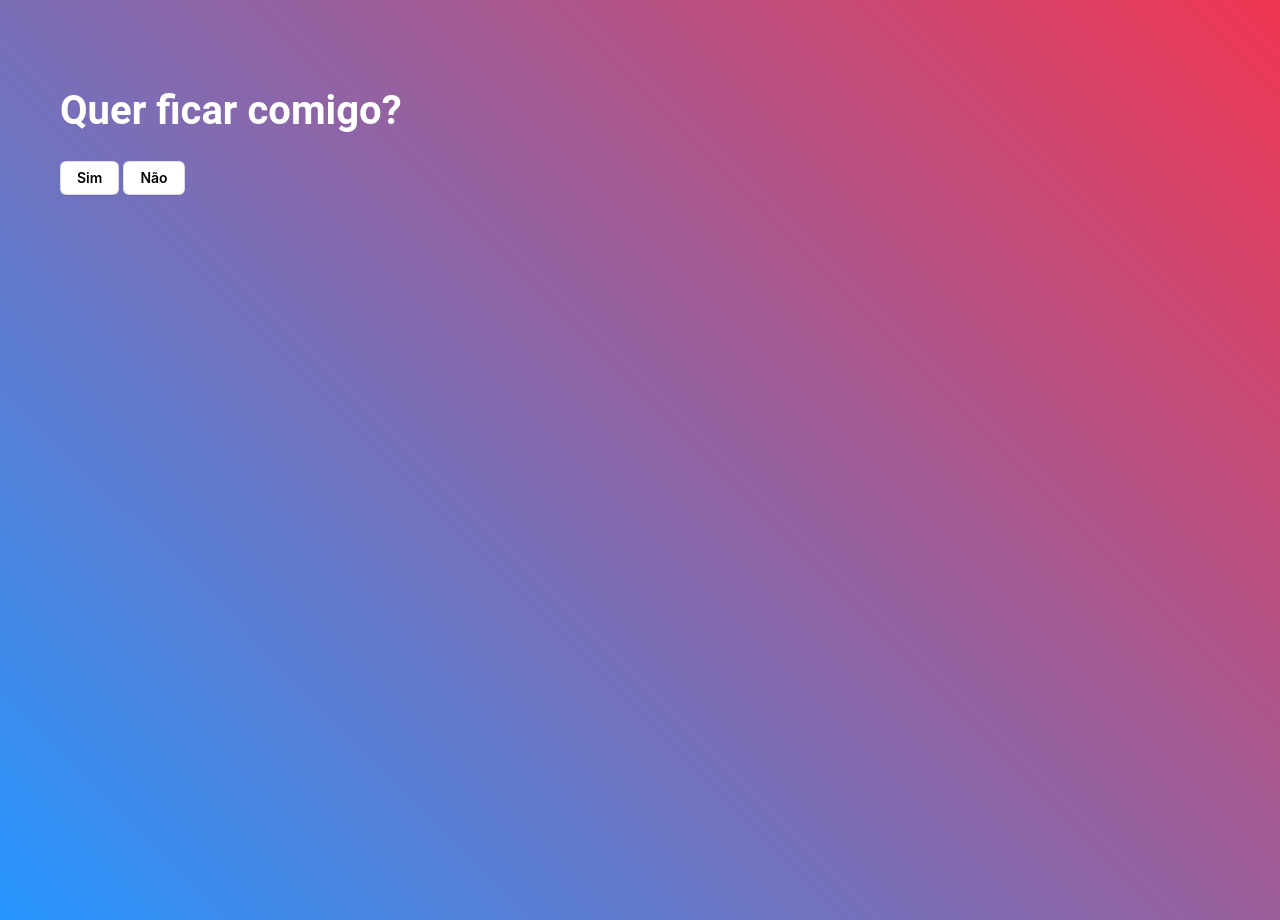
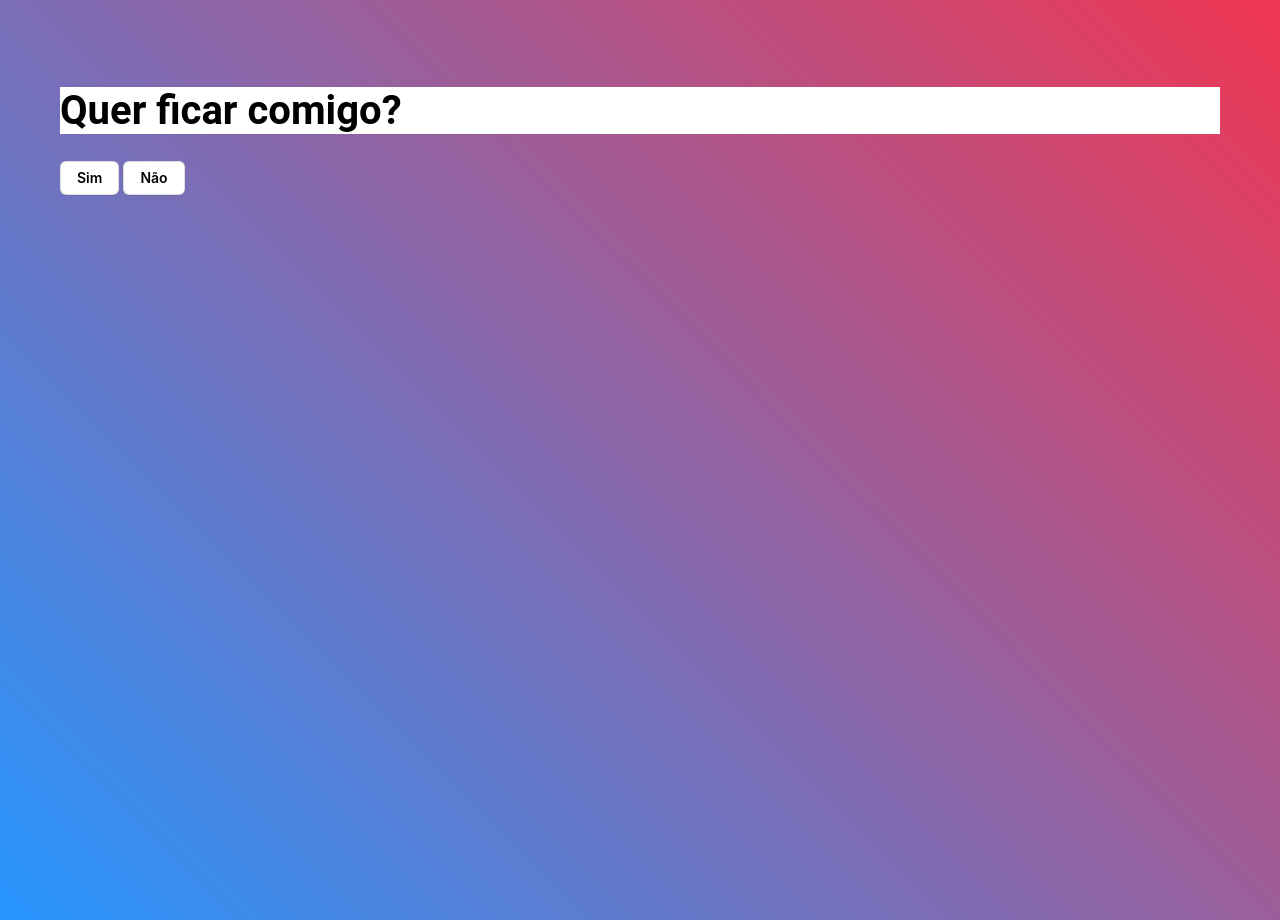
Before and after one commit to LeleoLP/BabyGirl, a plain HTML site: page index.html in a window 1280 px wide. Drawn offline with nearby package versions, Linux system fonts and the light colour scheme.

Commit message:
Background

```diff
--- a/style.css
+++ b/style.css
@@ -9,7 +9,7 @@ body {
 }
 
 #titulo{
-    color: #ffffff;
+    background-color: #ffffff;
     font-family: 'Roboto', sans-serif;
     font-size: 40px;
     font-weight: bold;
```
